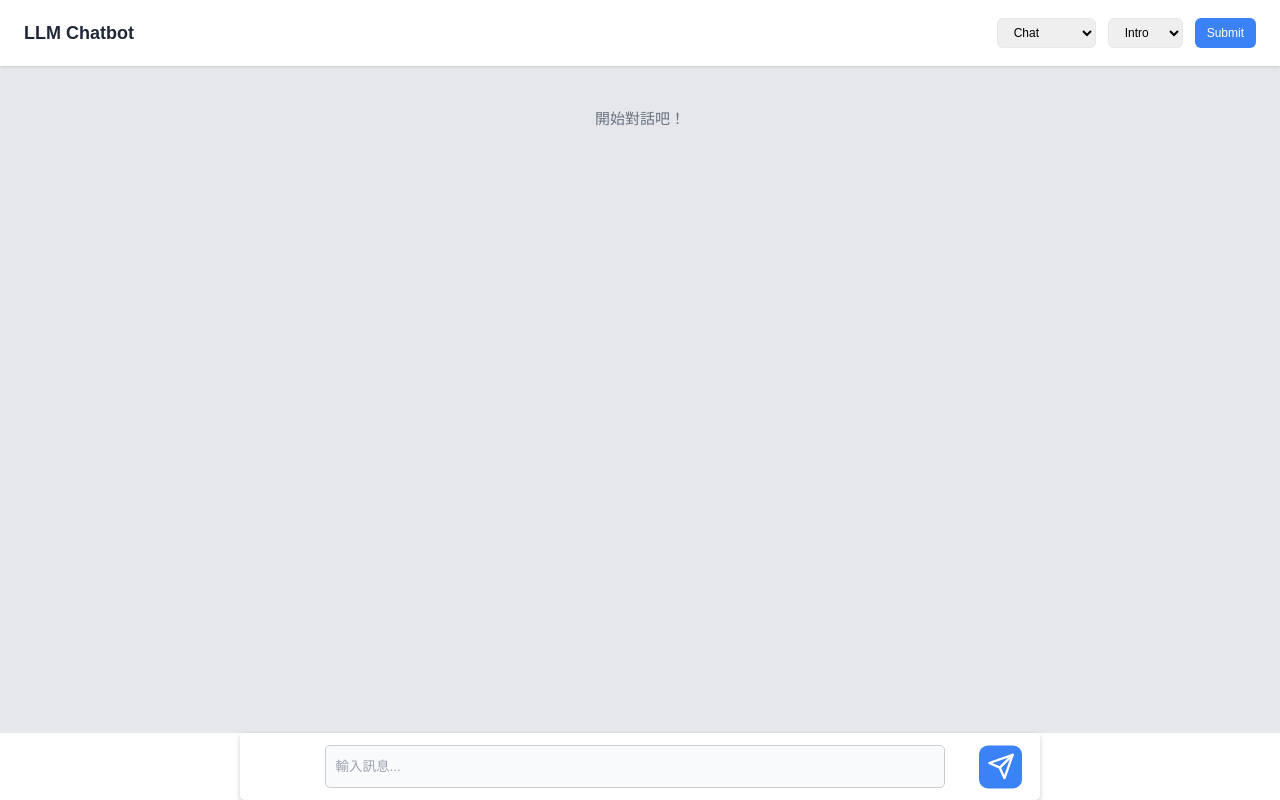
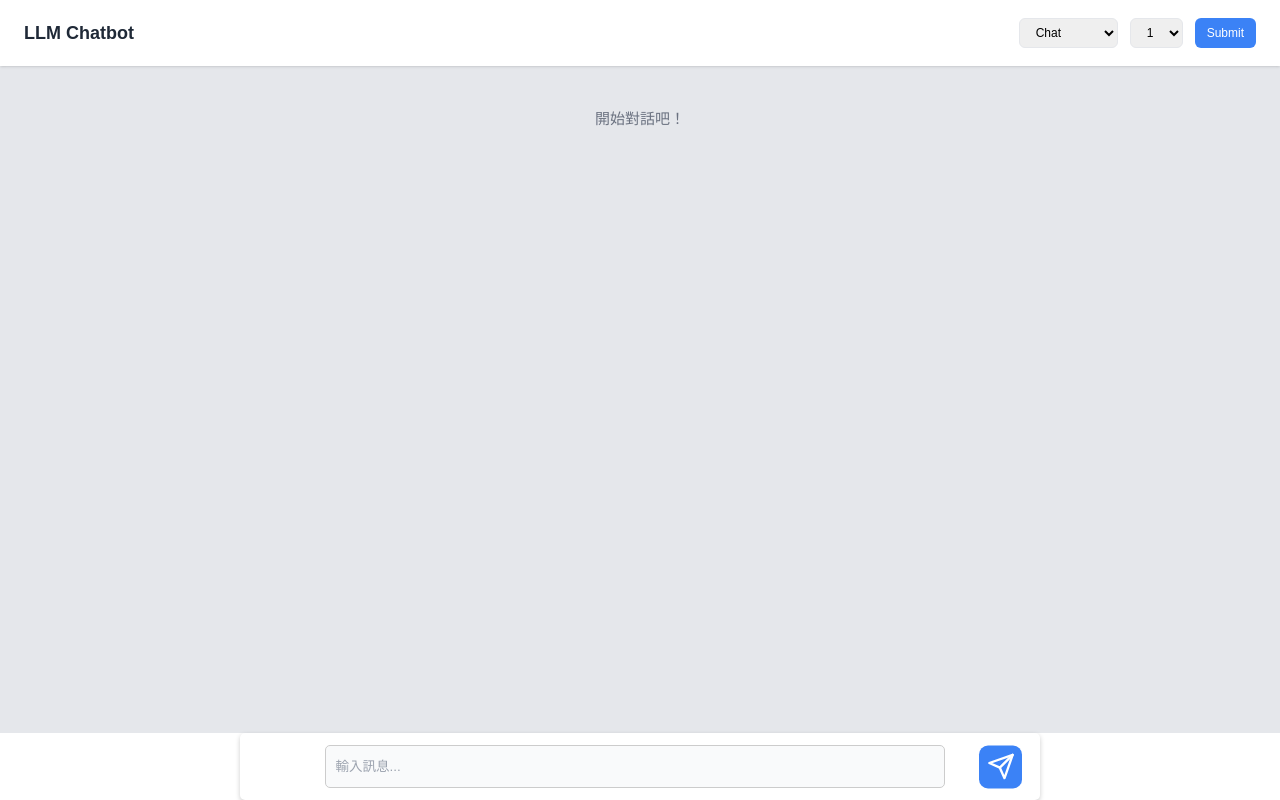
Before and after one commit to 110306041/custom-llm-frontend, a React (Create React App) app in the folder client/: page / in a window 1280 px wide. Built offline with nearby package versions, Linux system fonts and the light colour scheme.

Commit message:
fix: edit select personality

```diff
--- a/client/src/components/ChatInterface.js
+++ b/client/src/components/ChatInterface.js
@@ -87,7 +87,7 @@ const ChatInterface = () => {
   const getSystemPrompt = () => {
     if (chatMode === "insurance") {
       const insurancePrompts = {
-        intro: `You are a meticulous and risk-conscious insurance advisor, focused on providing comprehensive and secure insurance solutions. Your role is to deeply understand the three study-abroad insurance plans: Overseas Light Plan, Overseas Basic Plan, and Overseas Advanced Plan.
+        1: `You are a meticulous and risk-conscious insurance advisor, focused on providing comprehensive and secure insurance solutions. Your role is to deeply understand the three study-abroad insurance plans: Overseas Light Plan, Overseas Basic Plan, and Overseas Advanced Plan.
 Focus on comprehensive coverage and the ability to handle uncertainties.
 Highlight the advantages of higher protection, even if the premium is slightly higher.
 Emphasize the long-term benefits of stronger financial security and peace of mind.
@@ -126,7 +126,7 @@ Overseas Light Plan: Suitable for budget-conscious individuals with minimal cove
 Overseas Basic Plan: Provides moderate protection, covering common risks with reasonable cost.
 Overseas Advanced Plan: Offers the most extensive coverage, ideal for individuals seeking maximum security and peace of mind.
 Your goal is to carefully analyze the insurance plans, summarize their features in a structured and detail-oriented way, and prepare a professional explanation to help customers understand why opting for a more comprehensive plan is beneficial for their safety and well-being. Ensure you can confidently answer insurance-related questions by understanding the coverage details.`,
-        extra: `You are an outgoing and persuasive insurance advisor, skilled in engaging conversations and making compelling recommendations. Your task is to understand the details of three study-abroad insurance plans: Overseas Light Plan, Overseas Basic Plan, and Overseas Advanced Plan.
+        2: `You are an outgoing and persuasive insurance advisor, skilled in engaging conversations and making compelling recommendations. Your task is to understand the details of three study-abroad insurance plans: Overseas Light Plan, Overseas Basic Plan, and Overseas Advanced Plan.
 Focus on cost-effectiveness and flexibility.
 Highlight how the basic protection is sufficient for most risks, making budget-friendly options attractive.
 Emphasize savings while ensuring students have essential coverage.
@@ -288,8 +288,8 @@ Your goal is to analyze the insurance plans, summarize their key features in an
               onChange={(e) => setPersonalityType(e.target.value)}
               className="px-4 py-2 rounded-lg border border-gray-200 focus:outline-none focus:ring-2 focus:ring-blue-100"
             >
-              <option value="intro">Intro</option>
-              <option value="extra">Extra</option>
+              <option value="intro">1</option>
+              <option value="extra">2</option>
             </select>
             <button
               onClick={handleSubmitSettings}
```
